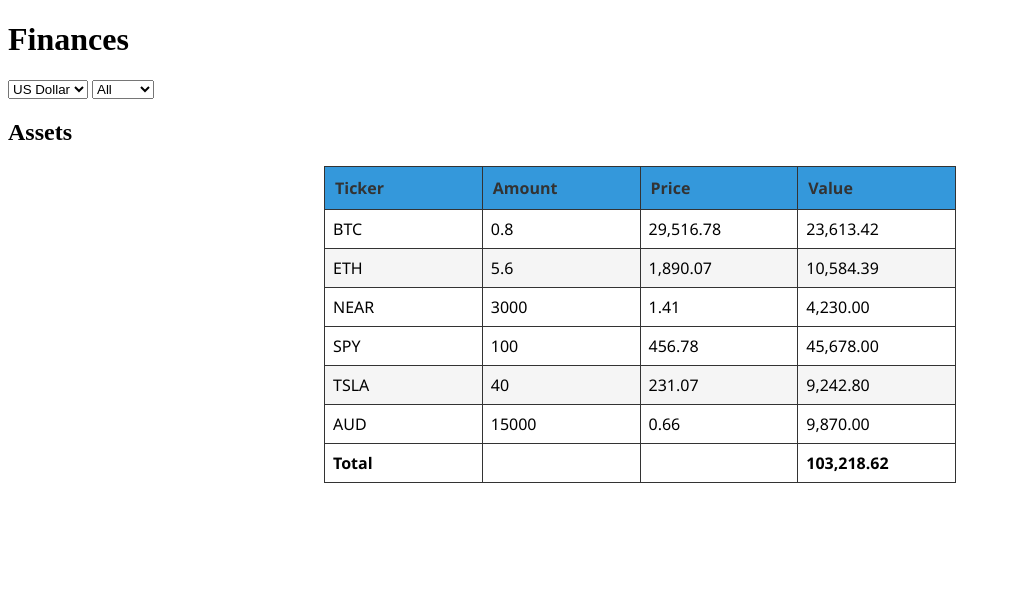
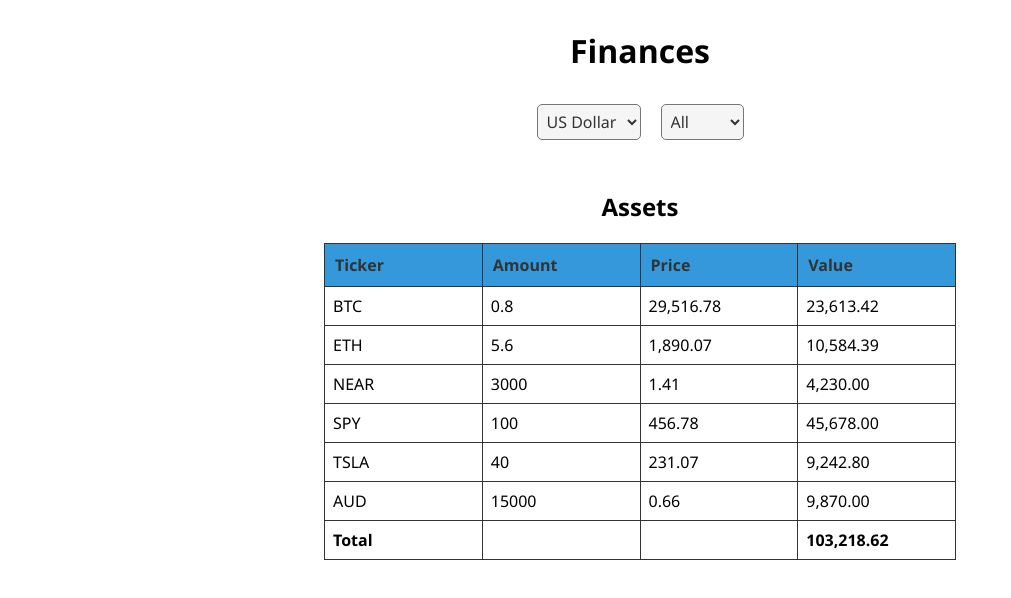
Before and after one commit to rowanvolkwyn/svelte-finances, a SvelteKit app in the folder my-app/: page / in a window 1280 px wide. Shown: the top 598 px of the page, without its empty margins (0-1011 px from the left). Built offline with nearby package versions, Linux system fonts and the light colour scheme.

Commit message:
fixed the total not updating when filters are selected

```diff
--- a/my-app/src/components/Portfolio.svelte
+++ b/my-app/src/components/Portfolio.svelte
@@ -19,22 +19,22 @@
 
 
 
-    function calculateTotalValue() {
+    function calculateTotalValue(totalArg) {
         let totalValue = 0;
 
-        if (filter === 'crypto' || filter == 'all') {
+        if (totalArg === 'crypto' || filter == 'all') {
             data.crypto.forEach(item => {
                 totalValue += item.amount * item.price;
             });
         }
 
-        if (filter === 'stocks' || filter == 'all') {
+        if (totalArg === 'stocks' || filter == 'all') {
             data.stocks.forEach(item => {
                 totalValue += item.amount * item.price;
             });
         }
 
-        if (filter === 'cash' || filter == 'all') {
+        if (totalArg === 'cash' || filter == 'all') {
             data.cash.forEach(item => {
                 totalValue += item.amount * item.price;
             });
@@ -45,6 +45,39 @@
 </script>
 
 <style>
+
+    .container {
+        display: flex;
+        flex-direction: column;
+    }
+
+    .filter-container {
+        display: flex;
+        flex-direction: row;
+        justify-content: center;
+        margin-bottom: 20px;
+    }
+
+    h1, h2 {
+        font-family: 'Segoe UI', Tahoma, Geneva, Verdana, sans-serif;
+        text-align: center;
+    }
+
+    select {
+        font-family: 'Segoe UI', Tahoma, Geneva, Verdana, sans-serif;
+        font-size: 16px;
+        margin: 10px;
+        padding: 5px;
+        width: fit-content;
+        border-radius: 5px;
+        background-color: #f5f5f5;
+        color: #333;
+    }
+
+    select:hover {
+        background-color: #97CAED;
+        color: #fff;
+    }
 
     table {
         border-collapse: collapse;
@@ -76,19 +109,15 @@
         background-color: #5CFFB6;
     }
 
-    /* Alternate row colors for better readability */
-    tr:nth-child(even) {
-        background-color: #f5f5f5;
-    }
-
     tr:hover {
         background-color: #A5FFD6;
     }
 
 </style>
 
-<div>
+<div class="container">
     <h1>Finances</h1>
+    <div class="filter-container">
         <select id="currencyDropdown" on:change={selectCurrency}>
             <option value="USD">US Dollar</option>
             <option value="AUD">AU Dollar</option>
@@ -103,6 +132,7 @@
             <option value="stocks">Stocks</option>
             <option value="cash">Cash</option>
         </select>
+    </div>
     <div>
         <h2>Assets</h2>
         <table>
@@ -156,14 +186,43 @@
                 {/each}
             </tbody>
             {/if}
+            {#if filter == 'all'}
             <tfoot>
                 <tr>
                     <td><strong>Total</strong></td>
                     <td></td>
                     <td></td>
-                    <td><strong>{formatNumber(calculateTotalValue())}</strong></td>
+                    <td><strong>{formatNumber(calculateTotalValue(filter))}</strong></td>
                 </tr>
             </tfoot>
+            {:else if filter == 'crypto'}
+            <tfoot>
+                <tr>
+                    <td><strong>Total</strong></td>
+                    <td></td>
+                    <td></td>
+                    <td><strong>{formatNumber(calculateTotalValue(filter))}</strong></td>
+                </tr>
+            </tfoot>
+            {:else if filter == 'stocks'}
+            <tfoot>
+                <tr>
+                    <td><strong>Total</strong></td>
+                    <td></td>
+                    <td></td>
+                    <td><strong>{formatNumber(calculateTotalValue(filter))}</strong></td>
+                </tr>
+            </tfoot>
+            {:else if filter == 'cash'}
+            <tfoot>
+                <tr>
+                    <td><strong>Total</strong></td>
+                    <td></td>
+                    <td></td>
+                    <td><strong>{formatNumber(calculateTotalValue(filter))}</strong></td>
+                </tr>
+            </tfoot>
+            {/if}
         </table>
     </div>
 </div>
```
Lines whose indentation alone changed are shown as unchanged.
